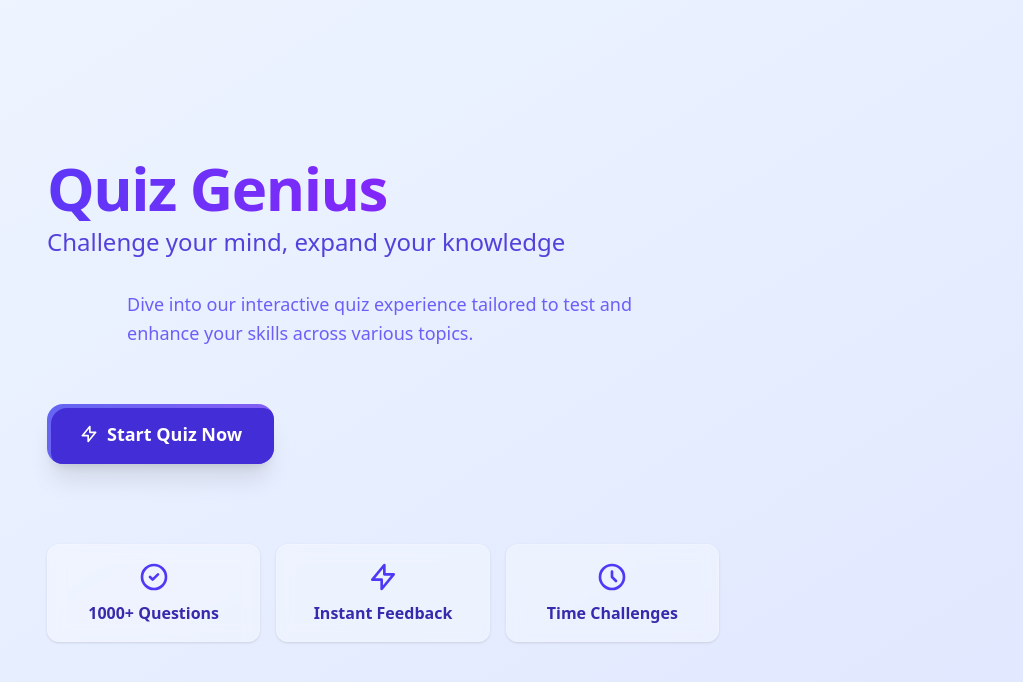
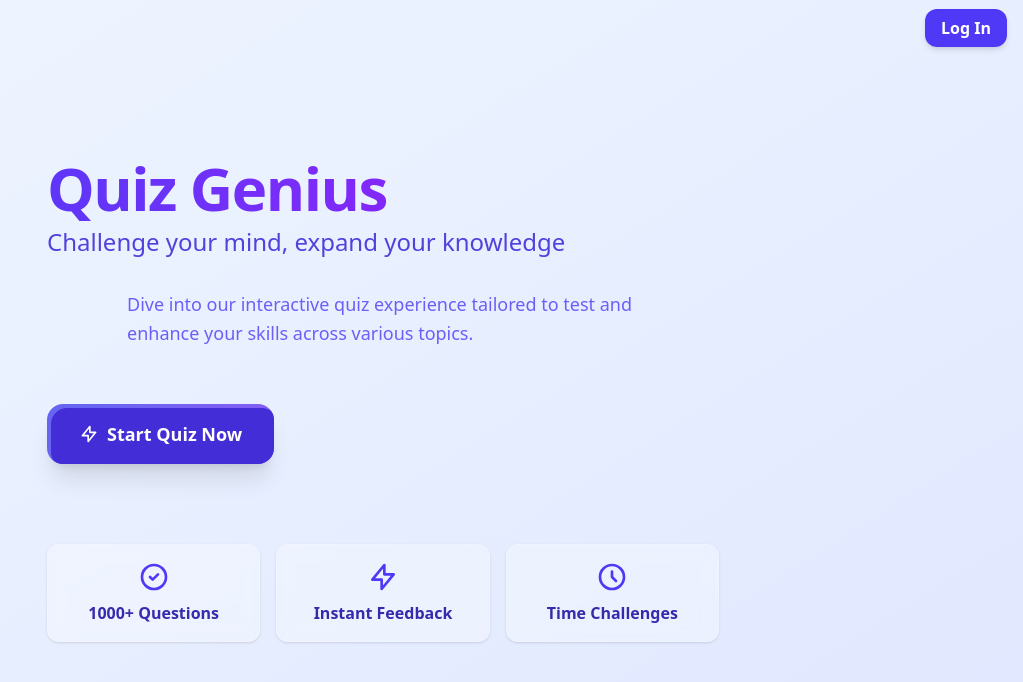
Before and after one commit to adelekekismath/quiz, a Vue app in the folder client/: page / in a window 1280 px wide. Shown: the top 682 px of the page, without its empty margins (257-1280 px from the left). Built offline with nearby package versions, Linux system fonts and the light colour scheme; no server answers.

Commit message:
feat: add authentication actions to HomePage and update score model schema

```diff
--- a/client/src/pages/HomePage.vue
+++ b/client/src/pages/HomePage.vue
@@ -1,5 +1,26 @@
 <template>
   <div class="min-h-screen bg-gradient-to-br from-blue-50 to-indigo-100 flex flex-col items-center justify-center px-4 py-12 overflow-hidden">
+    <!-- Auth Actions -->
+    <div class="absolute top-4 right-4 z-20">
+      <div v-if="auth.isAuthenticated">
+        <span class="text-indigo-800 font-medium mr-4">Bienvenue {{ auth.user?.username }}</span>
+        <button
+          @click="handleLogout"
+          class="px-4 py-2 bg-red-500 hover:bg-red-600 text-white font-semibold rounded-xl shadow-md transition"
+        >
+          Log Out
+        </button>
+      </div>
+      <div v-else>
+        <router-link
+          to="/login"
+          class="px-4 py-2 bg-indigo-600 hover:bg-indigo-700 text-white font-semibold rounded-xl shadow-md transition"
+        >
+          Log In
+        </router-link>
+      </div>
+    </div>
+
     <!-- Animated background elements -->
     <div class="absolute top-0 left-0 w-full h-full overflow-hidden pointer-events-none">
       <div v-for="i in 12" :key="i"
```
Also changed, not shown: 1 other file (tests, documents, lock files or other folders).
